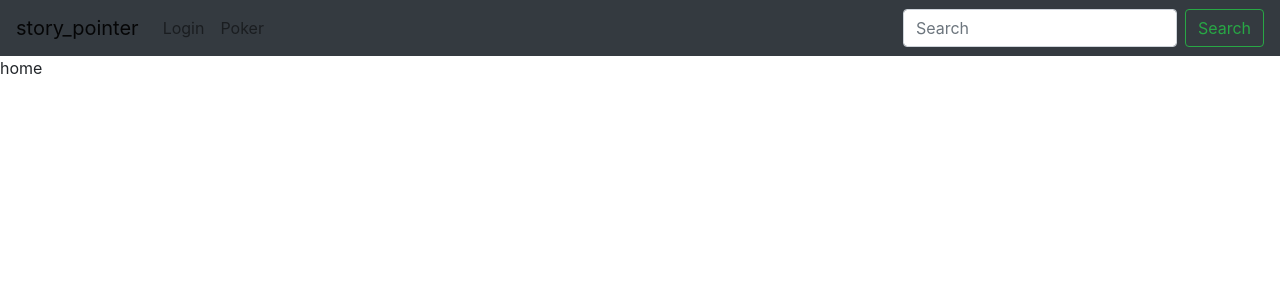
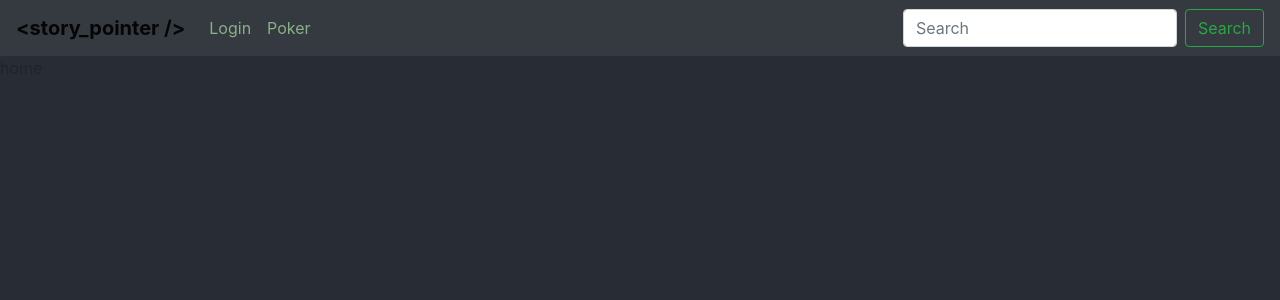
Before and after one commit to seosamhocleirigh/story-pointer, a React (Create React App) app in the folder ClientApp/: page / in a window 1280 px wide. Shown: the top 300 px of the page. Built offline with nearby package versions, Linux system fonts and the light colour scheme.

Commit message:
Adding some styling and including char component

```diff
--- a/ClientApp/src/App.js
+++ b/ClientApp/src/App.js
@@ -8,25 +8,29 @@ import {
 } from "react-router-dom";
 
 import './App.scss';
+import * as colors from './Colors.scss';
 
 // import Chat from './Components/Chat'
-import Login from './Components/Login'
-import Poker from './Components/Poker'
+import Login from './Views/Login'
+import Poker from './Views/Poker'
 
 function App() {
+
+
+
   return (
     <Router>
 
       <Navbar bg="dark" expand="lg">
-        <Navbar.Brand as={Link} to="/" >story_pointer</Navbar.Brand>
+        <Navbar.Brand as={Link} to="/" style={{ color: colors.white }}>&lt;story_pointer /&gt;</Navbar.Brand>
         <Navbar.Toggle aria-controls="basic-navbar-nav" />
         <Navbar.Collapse id="basic-navbar-nav">
           <Nav className="mr-auto">
             <NavItem eventkey={1} href="/login">
-              <Nav.Link as={Link} to="/login" >Login</Nav.Link>
+                <Nav.Link style={{ color: '#8ab085' }} as={Link} to="/login" >Login</Nav.Link>
             </NavItem>
             <NavItem eventkey={2} href="/poker">
-              <Nav.Link as={Link} to="/poker" >Poker</Nav.Link>
+                <Nav.Link style={{ color: '#8ab085' }} as={Link} to="/poker" >Poker</Nav.Link>
             </NavItem>
           </Nav>
           <Form inline>
--- a/ClientApp/src/App.scss
+++ b/ClientApp/src/App.scss
@@ -1,3 +1,5 @@
+@use 'Colors.scss' as colors;
+
 .App {
   text-align: center;
   // min-height: 100vh;
@@ -12,6 +14,20 @@
   // text-shadow: 0 .05rem .1rem rgba(0, 0, 0, .5);
   // box-shadow: inset 0 0 5rem rgba(0, 0, 0, .5);
 }
+
+#root {
+    /*background-color: #8699f3;*/
+    background-color: colors.$color-shark;
+}
+
+body > #root > div {
+    height: 100vh;
+}
+
+.navbar-brand {
+    font-weight: bold;
+}
+
 
 
 
--- /dev/null
+++ b/ClientApp/src/Colors.scss
@@ -0,0 +1,21 @@
+// $colors: (
+    // white: #FFFFFF;
+    // shark: #282C34;
+// );
+
+// @function color($colorName) {
+//     @return map-get($colors, $colorName);
+// }
+
+// :export {
+//     white: color(white);
+//     shark: color(shark);
+// }
+
+$color-white: #FFFFFF;
+$color-shark: #282C34;
+
+:export {
+    white: #FFFFFF;
+    shark: #282C34;
+}
--- a/ClientApp/src/Components/Chat.jsx
+++ b/ClientApp/src/Components/Chat.jsx
@@ -1,5 +1,6 @@
 import React, { Component } from 'react';
 import { HubConnectionBuilder } from '@microsoft/signalr';
+import { Button, Form } from 'react-bootstrap'
 
 export default class Chat extends Component {
     constructor(props) {
@@ -41,21 +42,17 @@ export default class Chat extends Component {
 
     render() {
         return (
-            <div>
-            <br />
-            <input
-                type="text"
-                value={this.state.message}
-                onChange={e => this.setState({ message: e.target.value })}
-            />
+            <Form>
+                <Form.Group controlId="formSendMessage">
+                    <Form.Control type="text" placeholder="Ticket number/subject" value={this.state.message} onChange={e => this.setState({ message: e.target.value })} />
+                    {/* <Button onClick={this.sendMessage}>Send</Button> */}
+                </Form.Group>
 
-            <button onClick={this.sendMessage}>Send</button>
-
-            <div>
-                {this.state.messages.map((message, index) => (
-                    <span style={{ display: 'block' }} key={index}> {message} </span>
-                ))}
-            </div>
-        </div>);
+                <div>
+                    {this.state.messages.map((message, index) => (
+                        <span style={{ display: 'block' }} key={index}> {message} </span>
+                    ))}
+                </div>
+            </Form>);
     }
 }
--- a/ClientApp/src/Components/Poker.jsx
+++ /dev/null
@@ -1,10 +0,0 @@
-import React, { Component } from 'react'
-
-export default class Poker extends Component {
-
-    render () {
-        return (
-            <div>Poker</div>
-        );
-    };
-}
--- /dev/null
+++ b/ClientApp/src/Views/Poker.jsx
@@ -0,0 +1,23 @@
+import React, { Component } from 'react'
+import { Container, Row, Col } from 'react-bootstrap'
+import Chat from '../Components/Chat'
+
+export default class Poker extends Component {
+
+    render () {
+        return (
+            <Container style={{ backgroundColor: '#282c34' }}>
+                <Row>
+                    <Col>
+                        <h2 style={{ color: '#7b87e8'}}>Story Poker</h2>
+                    </Col>
+                </Row>
+                <Row>
+                    <Col>
+                        <Chat />
+                    </Col>
+                </Row>
+            </Container>
+        );
+    };
+}
```
Also changed, not shown: ClientApp/src/Views/Login.jsx (renamed from ClientApp/src/Components/Login.jsx), 1 other file (tests, documents, lock files or other folders).
